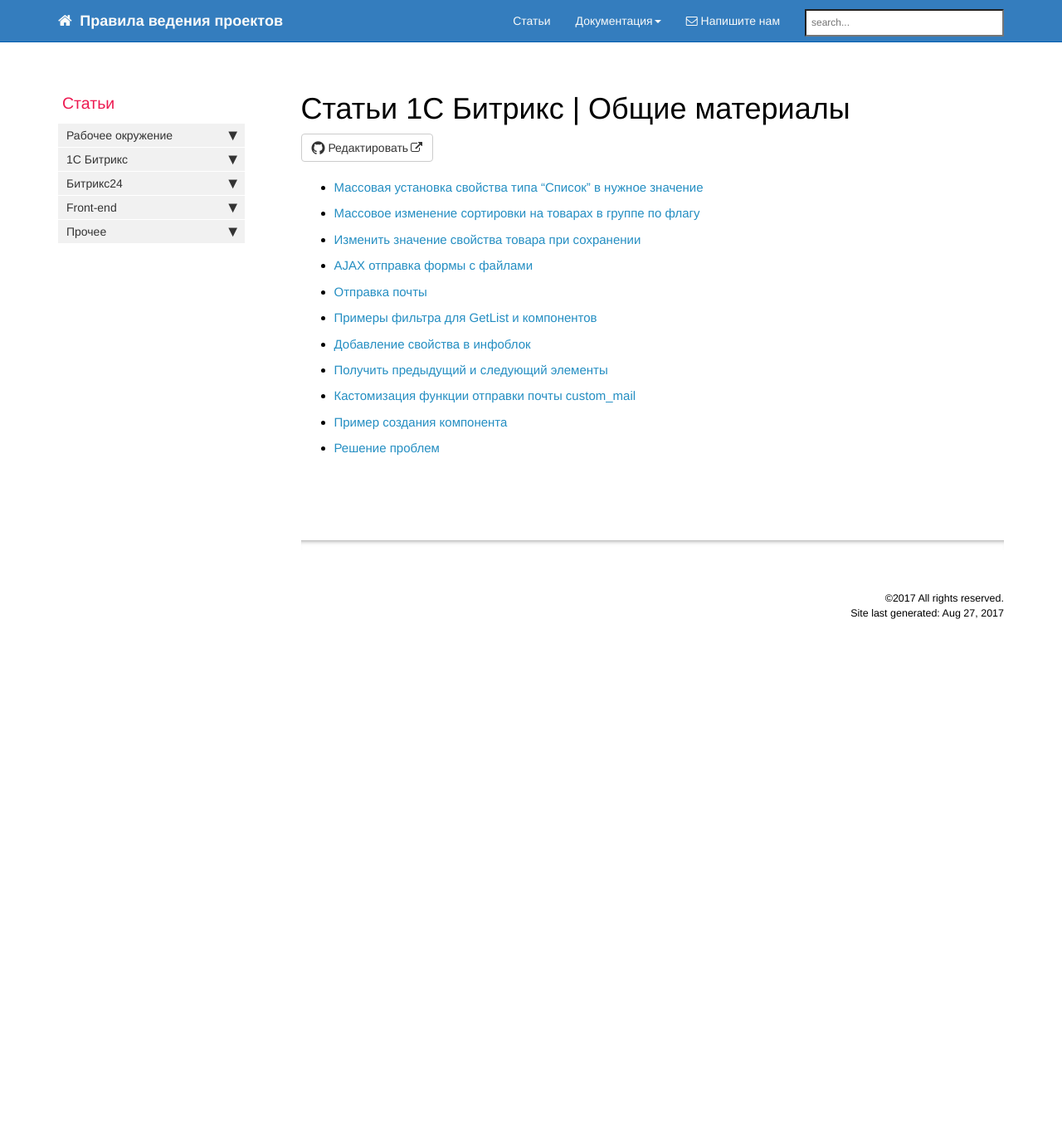
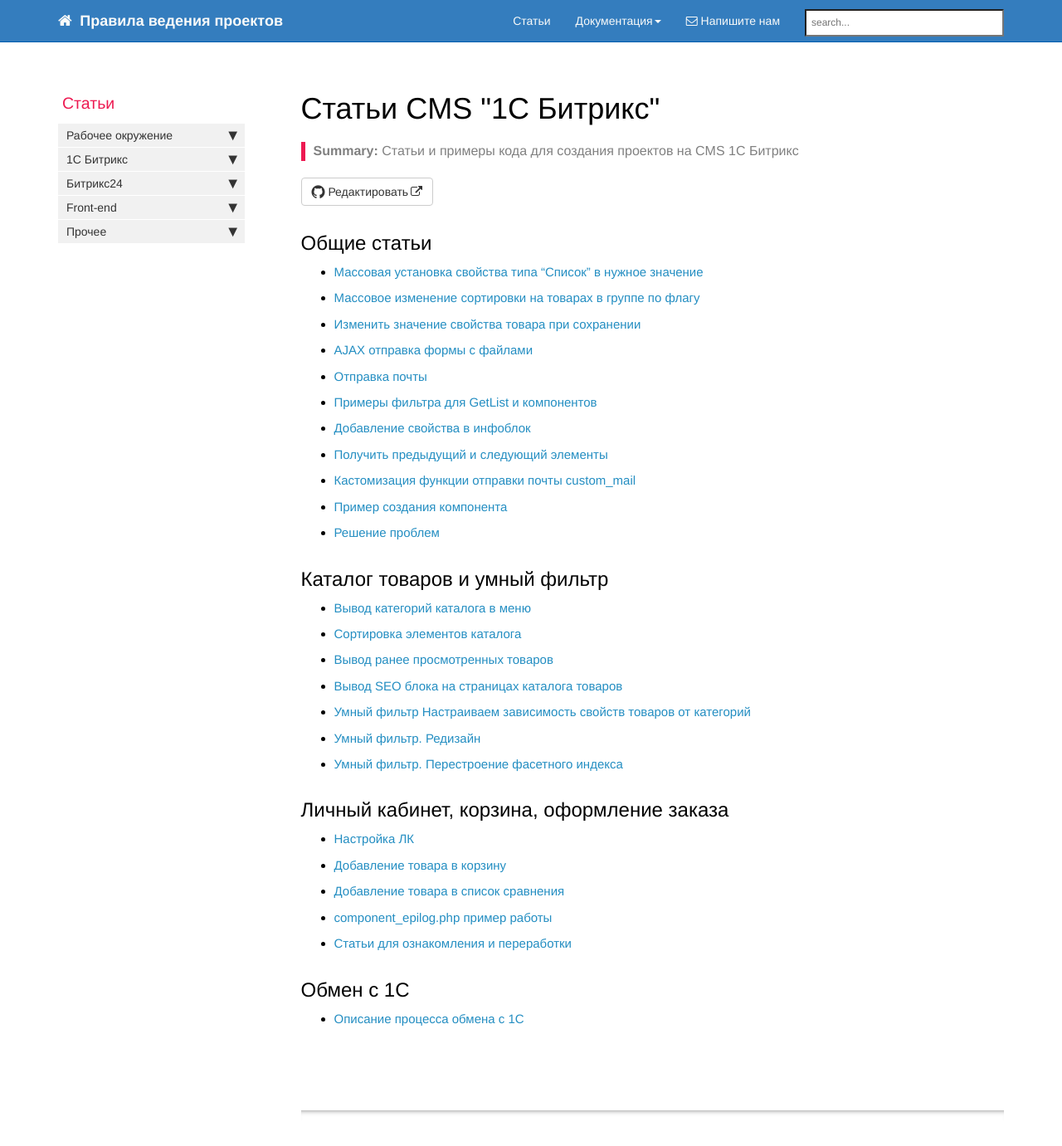
Before and after one commit to gdecider/gdecider.github.io, a Jekyll site: the page built from pages/articles/articles_bx-g-common.md, in a window 1280 px wide and 1400 px high. Shown: the top 1381 px of the window at 83% size. Built offline with Jekyll 4.4.1, drawn with Linux system fonts in a browser that asks for light colours; nearby versions of some CDN libraries; comment, search, counter and statistics services are not loaded.

Commit message:
Update articles_bx-g-common.md

```diff
--- a/pages/articles/articles_bx-g-common.md
+++ b/pages/articles/articles_bx-g-common.md
@@ -1,12 +1,14 @@
 ---
-title: Статьи 1С Битрикс | Общие материалы
-keywords: sample homepage
+title: Статьи CMS "1С Битрикс"
+keywords: cms 1с битрикс, статьи и примеры кода, обучающие материалы
 sidebar: articles_sidebar
 folder: articles
 permalink: articles_bx-g-common.html
-summary: false
-toc: true
+summary: Статьи и примеры кода для создания проектов на CMS 1С Битрикс
+toc: false
 ---
+
+## Общие статьи
 
 * [Массовая установка свойства типа "Список" в нужное значение](/articles_bx_set_prop_type_list.html)
 * [Массовое изменение сортировки на товарах в группе по флагу](/articles_bx-set-sort-on-element-by-group.html)
@@ -19,3 +21,25 @@
 * [Кастомизация функции отправки почты custom_mail](/articles_bx-send-email-custom-mail.html)
 * [Пример создания компонента](/articles_bx-component-creation.html)
 * [Решение проблем](/articles_bx_problems.html)
+
+## Каталог товаров и умный фильтр
+
+* [Вывод категорий каталога в меню](/articles_bx-catalog-in-menu.html)
+* [Сортировка элементов каталога](/articles_bx-catalog-sort.html)
+* [Вывод ранее просмотренных товаров](/articles_bx-catalog-viewed-products.html)
+* [Вывод SEO блока на страницах каталога товаров](/articles_bx-seo-for-catalog.html)
+* [Умный фильтр Настраиваем зависимость свойств товаров от категорий](/articles_bx-smart-filter-category-props-config.html)
+* [Умный фильтр. Редизайн](/articles_bx-smart-filter-redesign.html)
+* [Умный фильтр. Перестроение фасетного индекса](/articles_bx-smart-filter-faset.html)
+
+## Личный кабинет, корзина, оформление заказа
+
+* [Настройка ЛК](/articles_bx_lk.html)
+* [Добавление товара в корзину](/articles_bx-cart-product-add.html)
+* [Добавление товара в список сравнения](/articles_bx-compare-product-add.html)
+* [component_epilog.php пример работы](/articles_bx-component-epilog-example.html)
+* [Статьи для ознакомления и переработки](/articles_bx-articles-order-and-basket.html)
+
+## Обмен с 1С
+
+* [Описание процесса обмена с 1С](/articles_bx-1c-exch-base.html)
```
